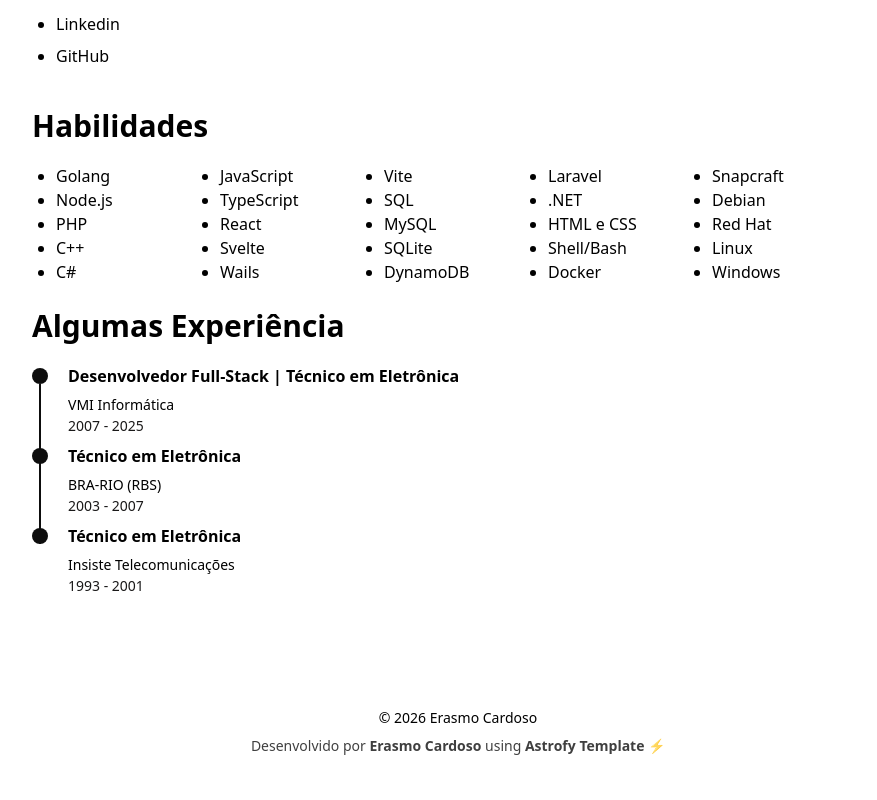
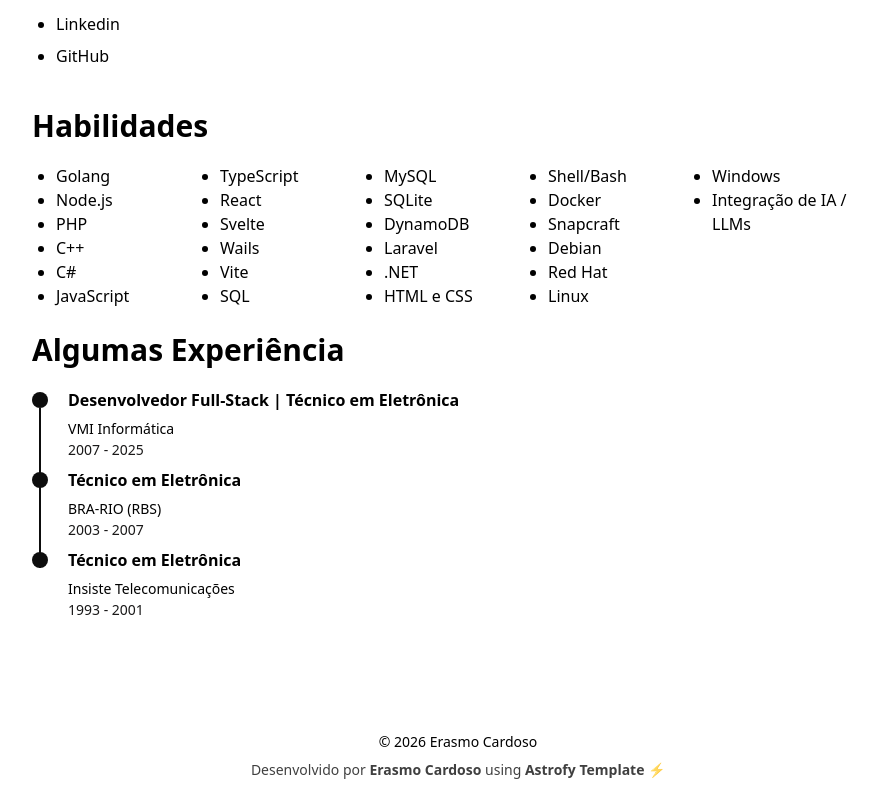
Before and after one commit to erascardsilva/curriculo, an Astro site: page /cv in a window 1280 px wide. Shown: the part 868-1668 px from the top of the page, without its empty margins (334-1211 px from the left). Before the commit the page ends 1644 px from the top, so only its background shows below. Built offline with nearby package versions, Linux system fonts and the light colour scheme; Astro itself is replaced by a stand-in of ours.

Commit message:
feat: add Integração de IA / LLMs to technical skills list in cv.astro

```diff
--- a/src/pages/cv.astro
+++ b/src/pages/cv.astro
@@ -105,6 +105,7 @@ import TimeLineElement from "../components/cv/TimeLine.astro";
     <li>Red Hat</li>
     <li>Linux</li>
     <li>Windows</li>
+    <li>Integração de IA / LLMs</li>
   </ul>
 
   <div class="mb-5">
```
